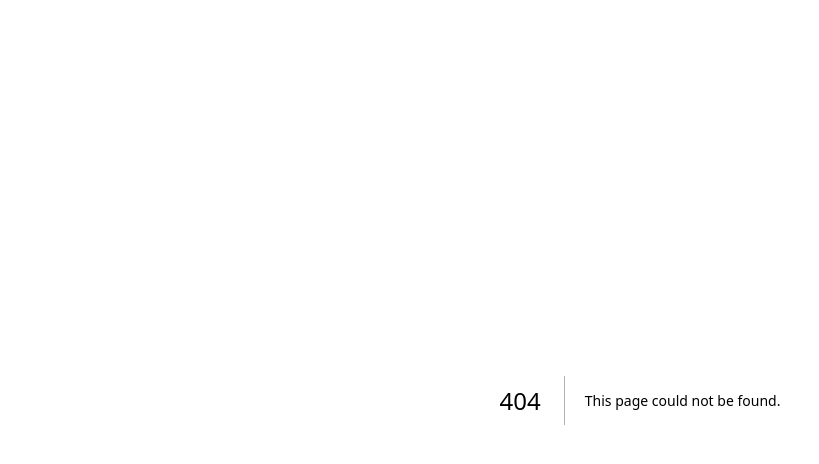
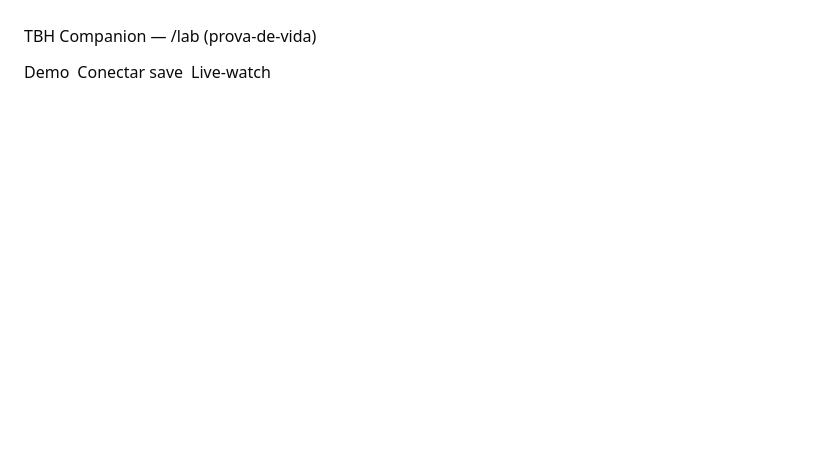
Before and after one commit to joaodutra88/tbh-companion, a Next.js app in the folder apps/web/: page /lab in a window 1280 px wide. Before the commit this address had no page. Shown: the top 464 px of the page, without its empty margins (0-819 px from the left). Built offline with nearby package versions, Linux system fonts and the light colour scheme.

Commit message:
feat(web): /lab proof-of-life — connect save, run engine, show numbers + JSON

```diff
--- /dev/null
+++ b/apps/web/app/lab/page.tsx
@@ -0,0 +1,32 @@
+"use client";
+import { useState } from "react";
+import { connectViaPicker, watchSaveFile, loadDemoText } from "@/lib/save";
+import { runRecommend } from "@/lib/engine-bridge";
+import type { Recommendation } from "@tbh/engine";
+
+export default function Lab() {
+  const [rec, setRec] = useState<Recommendation | null>(null);
+  const [err, setErr] = useState<string>("");
+  const load = async (text: string) => { try { setErr(""); setRec(await runRecommend(text)); } catch (e) { setErr(String(e)); } };
+  return (
+    <main style={{ padding: 24, fontFamily: "system-ui" }}>
+      <h1>TBH Companion — /lab (prova-de-vida)</h1>
+      <div style={{ display: "flex", gap: 8, margin: "12px 0" }}>
+        <button onClick={() => load(loadDemoText())}>Demo</button>
+        <button onClick={async () => load(await connectViaPicker())}>Conectar save</button>
+        <button onClick={() => watchSaveFile(load).catch((e) => setErr(String(e)))}>Live-watch</button>
+      </div>
+      {err && <p style={{ color: "crimson" }}>{err}</p>}
+      {rec && (
+        <section>
+          <p><b>Party DPS:</b> {Math.round(rec.meta.partyDPS)} · <b>EHP:</b> {Math.round(rec.meta.partyEHP)} · <b>Gold:</b> {rec.meta.gold}</p>
+          <p><b>Coach:</b> {rec.coach ? rec.coach.k : "—"}</p>
+          <ul>{rec.heroes.map((h) => <li key={h.heroKey}>#{h.heroKey} {h.cls} L{h.level} · POWER {Math.round(h.power)} · DPS {Math.round(h.dps)}</li>)}</ul>
+          <details><summary>JSON cru</summary>
+            <pre style={{ maxHeight: 400, overflow: "auto", fontSize: 11 }}>{JSON.stringify(rec, null, 2)}</pre>
+          </details>
+        </section>
+      )}
+    </main>
+  );
+}
--- /dev/null
+++ b/apps/web/lib/engine-bridge.ts
@@ -0,0 +1,7 @@
+import { loadGameDB } from "@tbh/game-data";
+import { recommend, parseSave, type Recommendation } from "@tbh/engine";
+
+export async function runRecommend(text: string): Promise<Recommendation> {
+  const db = await loadGameDB();
+  return recommend(db, parseSave(text), { elapsedSec: 0 });
+}
```
Also changed, not shown: 1 other file (tests, documents, lock files or other folders).
